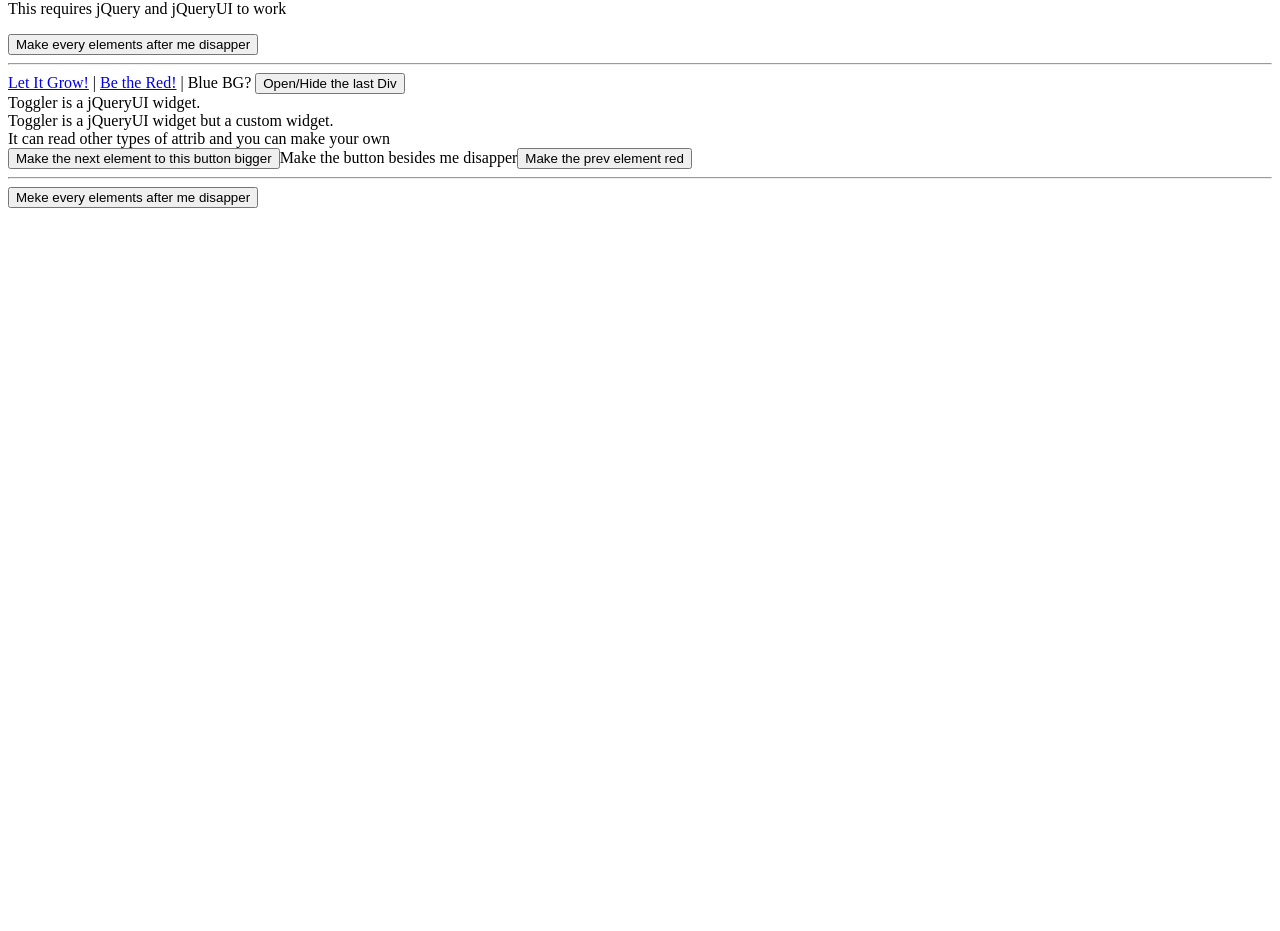
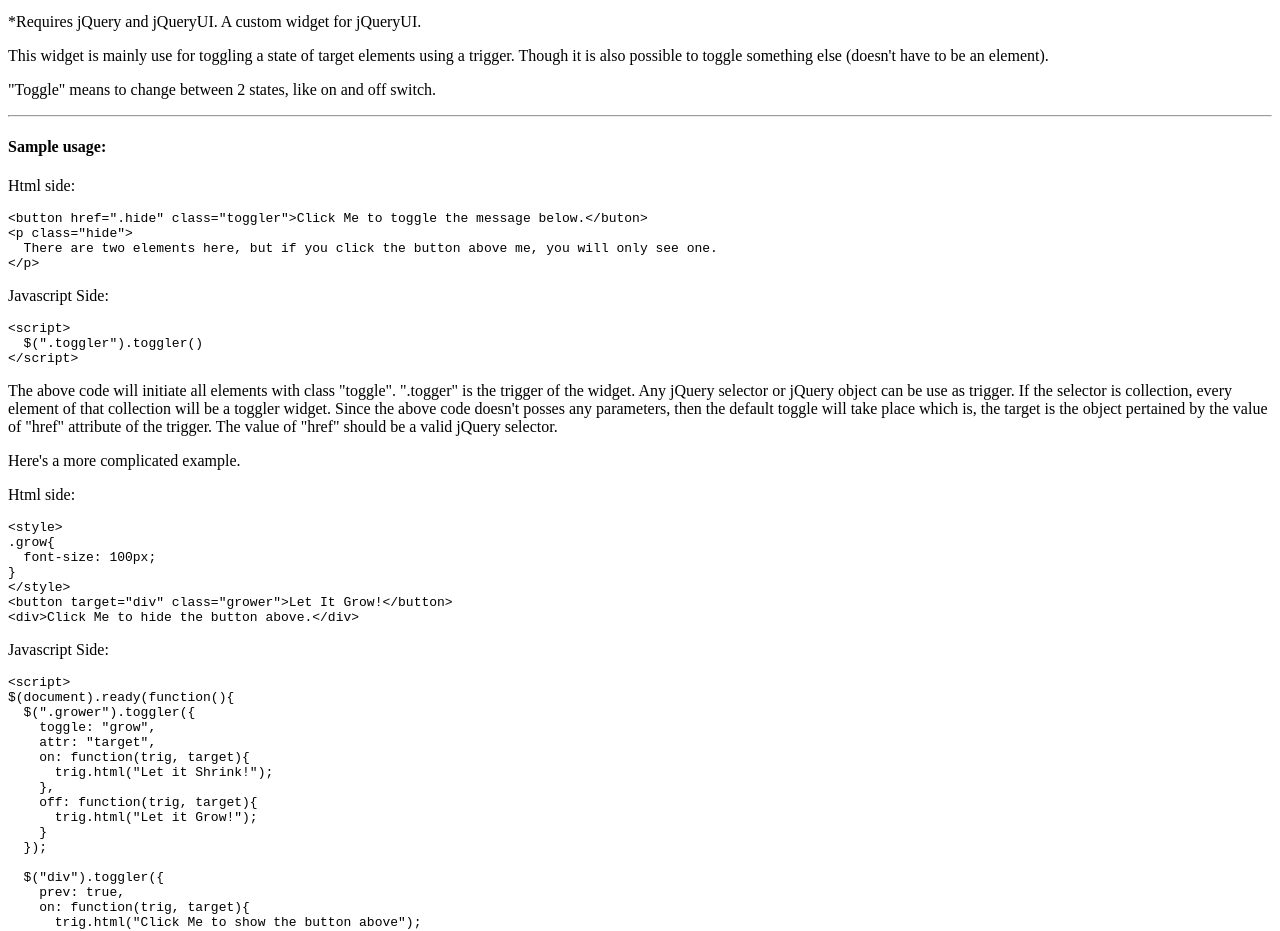
Before and after one commit to sirjhep/Toggler, a plain HTML site: page index.html in a window 1280 px wide. Shown: the part 42-973 px from the top of the page. Before the commit the page ends 800 px from the top, so only its background shows below. Drawn offline with nearby package versions, Linux system fonts and the light colour scheme.

Commit message:
Seperate the widget source

```diff
--- a/index.html
+++ b/index.html
@@ -1,26 +1,93 @@
 <html>
 <head>
-  <title>Toggler</title>
+  <title>Toggler Demonstration</title>
   <script src="http://code.jquery.com/jquery-1.11.1.min.js" type="text/javascript"></script>
   <script src="http://code.jquery.com/ui/1.11.1/jquery-ui.min.js" type="text/javascript"></script>
+  <script scr="toggler.js"></script>
   <script src="script.js" type="text/javascript"></script>
   <link href="style.css" rel="stylesheet" />
 </head>
 <body>
-<p>Sorry for the unattractive layout, I'm just after the functionality. Add was to lazy to complete all toggle options.</p>
-<p>This requires jQuery and jQueryUI to work</p>
-<button class="togNextAll">Make every elements after me disapper</button>
-<hr />
-<a href="div" class="tog-grow">Let It Grow!</a> |
-<a href="div" class="tog-red">Be the Red!</a> |
-<span target="div" class="tog">Blue BG?</span>
-<button which=".last" class="tog">Open/Hide the last Div</button>
-<div>Toggler is a jQueryUI widget.</div>
-<div>Toggler is a jQueryUI widget but a custom widget.</div>
-<div class="last">It can read other types of attrib and you can make your own</div>
+<article class="markdown-body entry-content" itemprop="mainContentOfPage"><h1>
+<a name="user-content-toggler" class="anchor" href="#toggler" aria-hidden="true"><span class="octicon octicon-link"></span></a>Toggler</h1>
 
-<button class="togNext">Make the next element to this button bigger</button><span class="togBoth">Make the button besides me disapper</span><button class="togPrev">Make the prev element red</button>
-<hr />
-<button class="togPrevAll">Meke every elements after me disapper</button>
+<p>*Requires jQuery and jQueryUI.
+A custom widget for jQueryUI.</p>
+
+<p>This widget is mainly use for toggling a state of target elements using a trigger.
+Though it is also possible to toggle something else (doesn't have to be an element).</p>
+
+<p>"Toggle" means to change between 2 states, like on and off switch.</p>
+
+<hr>
+
+<h4>
+<a name="user-content-sample-usage" class="anchor" href="#sample-usage" aria-hidden="true"><span class="octicon octicon-link"></span></a>Sample usage:</h4>
+
+<p>Html side:</p>
+
+<pre><code>&lt;button href=".hide" class="toggler"&gt;Click Me to toggle the message below.&lt;/buton&gt;
+&lt;p class="hide"&gt;
+  There are two elements here, but if you click the button above me, you will only see one.
+&lt;/p&gt;
+</code></pre>
+
+<p>Javascript Side:</p>
+
+<pre><code>&lt;script&gt;
+  $(".toggler").toggler()
+&lt;/script&gt;
+</code></pre>
+
+<p>The above code will initiate all elements with class "toggle".
+".togger" is the trigger of the widget.
+Any jQuery selector or jQuery object can be use as trigger.
+If the selector is collection, every element of that collection will be a toggler widget.
+Since the above code doesn't posses any parameters, then the default toggle will take place which is, the target is the object pertained by the value of "href" attribute of the trigger. The value of "href" should be a valid jQuery selector.</p>
+
+<p>Here's a more complicated example.</p>
+
+<p>Html side:</p>
+
+<pre><code>&lt;style&gt;
+.grow{
+  font-size: 100px;
+}
+&lt;/style&gt;
+&lt;button target="div" class="grower"&gt;Let It Grow!&lt;/button&gt;
+&lt;div&gt;Click Me to hide the button above.&lt;/div&gt;
+</code></pre>
+
+<p>Javascript Side:</p>
+
+<pre><code>&lt;script&gt;
+$(document).ready(function(){
+  $(".grower").toggler({
+    toggle: "grow",
+    attr: "target",
+    on: function(trig, target){
+      trig.html("Let it Shrink!");
+    },
+    off: function(trig, target){
+      trig.html("Let it Grow!");
+    }
+  });
+
+  $("div").toggler({
+    prev: true,
+    on: function(trig, target){
+      trig.html("Click Me to show the button above");
+    },
+    off: function(trig, target){
+      trig.html("Click Me to hide the button above");
+    }
+  })
+
+});
+&lt;/script&gt;
+</code></pre>
+
+<p>As you can see there's quite a number of parameters that can be set, to know more about the available parameters and more example. Please visit the <a href="https://github.com/sirjhep/Toggler/wiki">wiki</a>.</p>
+</article>
 </body>
 </html>
--- a/script.js
+++ b/script.js
@@ -1,95 +1,4 @@
 $(document).ready(function(){
-
-//Create Custom widget
-$.widget("custom.toggler", {
-  options: {
-    toggle: false, // a class, which will be toggled. default is the jQuery's default toggle
-    replace: false, // if the target elem to toggle will cause toggler to disappear
-    attr: "href",
-    toggle_on_create: false,
-    next: false,
-    nextAll: false,
-    prev: false,
-    prevAll: false,
-
-    on: function(trigger, target){}, // function to be called when toggle is turned on.
-    off: function(trigger, target){} // function to be called when toggle is turned off.
-  },
-  _create: function(){
-    this.element
-      .addClass(this.widgetFullName);// to add to theme
-
-    if(this.options.toggle_on_create)
-      this.toggleTarget();
-
-    // binds a click event
-    this._on(this.element, {
-      "click": function(e){
-        e.preventDefault();
-        this.toggleTarget();
-      }
-    })
-  },
-
-  acquireTargets: function(){
-    return [
-      $(this.element.attr(this.options.attr)),
-      (this.options.next) ? $(this.element.next()) : false,
-      (this.options.nextAll) ? $(this.element.nextAll()) : false,
-      (this.options.prev) ? $(this.element.prev()) : false,
-      (this.options.prevAll) ? $(this.element.prevAll()) : false
-    ]
-  },
-
-  toggleTarget: function(){
-    //acquire target
-    var target = this.acquireTargets(),
-        toggle = this.options.toggle;
-
-    //apply toggle
-    for(var x in target){
-      if(target[x]){
-        if(!toggle){
-          target[x].toggle();
-          if(target[x].is(":hidden")){
-            this.options.on(this.element, target[x]);
-          }else{
-            this.options.off(this.element, target[x]);
-          }
-        }else if(target[x].hasClass(toggle)){
-          target[x].removeClass(toggle);
-          this.options.off(this.element, target[x]);
-        }else{
-          target[x].addClass(toggle);
-          this.options.on(this.element, target[x]);
-        }
-      }
-    }
-  },
-
-  ForceUnTonggle: function(){
-    var targets = this.acquireTargets()
-        toggle = this.options.toggle;
-    for(var x in targets){
-      if(targets[x]){
-        if(!toggle){
-          targets[x].hide();
-          this.options.off(this.element, targets[x]);
-        }else {
-          target[x].removeClass(toggle);
-          this.options.off(this.element, targets[x]);
-        }
-      }
-    }
-  },
-
-  _destroy: function(){
-    this.element
-      .removeClass(this.widgetFullName);
-    if(this.options.toggle_on_create)
-      this.ForceUnTonggle();
-  }
-});
 
 //This is how to initiate toggler
 $(".togNextAll").toggler({
```
Also changed, not shown: toggler.js (added, +92 -0 lines).
